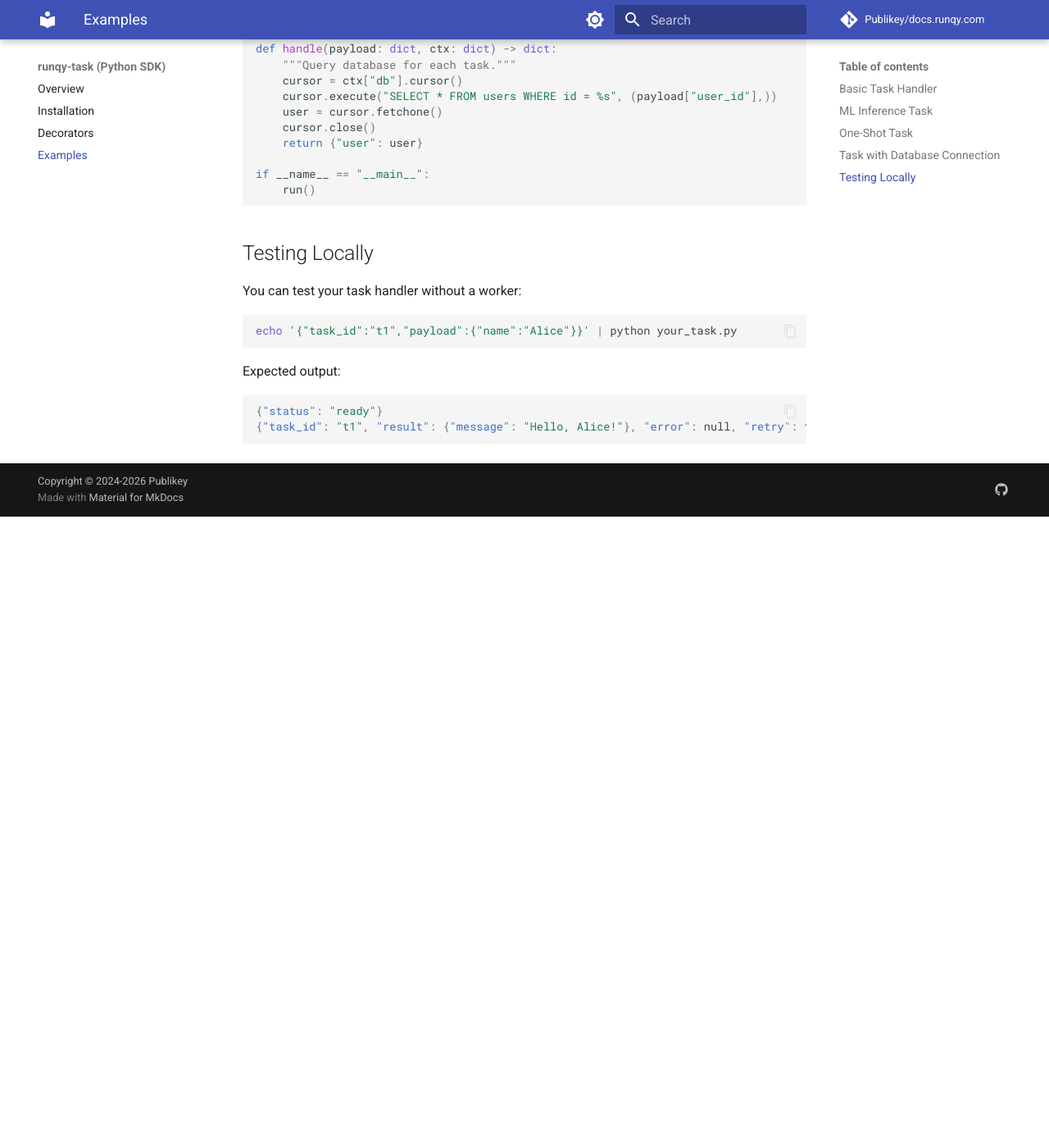
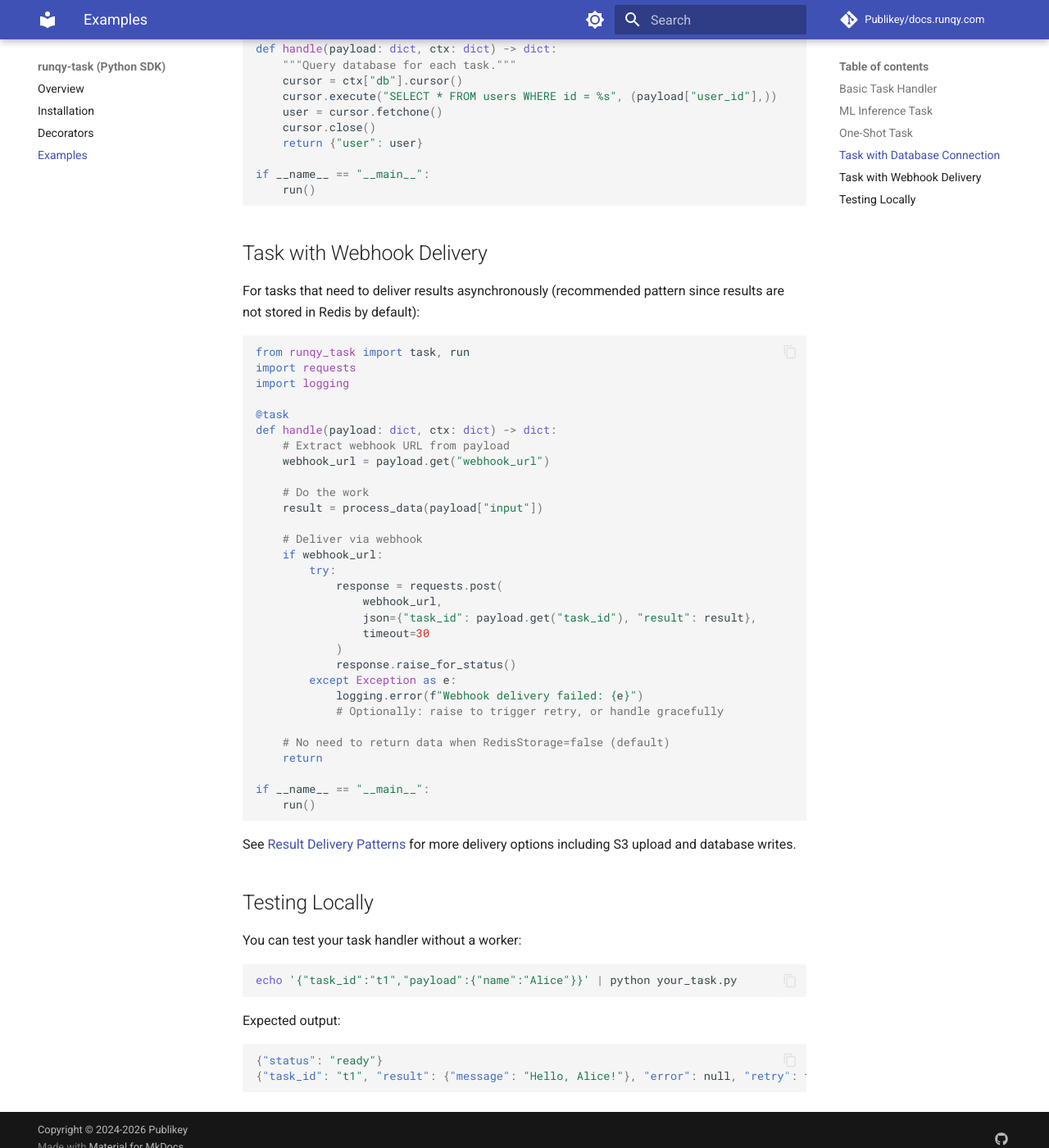
Before and after one commit to Publikey/docs.runqy.com, an MkDocs documentation site: the page built from docs/python-sdk/examples.md, in a window 1280 px wide and 1400 px high, scrolled down 1701 px. Shown: the whole window at 82% size. Built offline with MkDocs 1.6.1 and Material for MkDocs 9.7.7, drawn with Linux system fonts in a browser that asks for light colours; comment, search, counter and statistics services are not loaded; before the commit the page ends 2331 px from its top, so only the background shows below that.

Commit message:
Add: result delivery

````diff
--- a/docs/python-sdk/examples.md
+++ b/docs/python-sdk/examples.md
@@ -89,6 +89,45 @@ if __name__ == "__main__":
     run()
 ```
 
+## Task with Webhook Delivery
+
+For tasks that need to deliver results asynchronously (recommended pattern since results are not stored in Redis by default):
+
+```python
+from runqy_task import task, run
+import requests
+import logging
+
+@task
+def handle(payload: dict, ctx: dict) -> dict:
+    # Extract webhook URL from payload
+    webhook_url = payload.get("webhook_url")
+
+    # Do the work
+    result = process_data(payload["input"])
+
+    # Deliver via webhook
+    if webhook_url:
+        try:
+            response = requests.post(
+                webhook_url,
+                json={"task_id": payload.get("task_id"), "result": result},
+                timeout=30
+            )
+            response.raise_for_status()
+        except Exception as e:
+            logging.error(f"Webhook delivery failed: {e}")
+            # Optionally: raise to trigger retry, or handle gracefully
+
+    # No need to return data when RedisStorage=false (default)
+    return
+
+if __name__ == "__main__":
+    run()
+```
+
+See [Result Delivery Patterns](../guides/result-delivery.md) for more delivery options including S3 upload and database writes.
+
 ## Testing Locally
 
 You can test your task handler without a worker:
--- a/mkdocs.yml
+++ b/mkdocs.yml
@@ -86,6 +86,7 @@ nav:
   - Guides:
       - Local Development: guides/local-development.md
       - Enqueueing Tasks: guides/enqueueing-tasks.md
+      - Result Delivery: guides/result-delivery.md
       - Vaults (Secrets): guides/vaults.md
       - Monitoring: guides/monitoring.md
 
````
Also changed, not shown: docs/guides/enqueueing-tasks.md (+8 -1 lines), docs/guides/result-delivery.md (added, +277 -0 lines), docs/worker/configuration.md (+1 -0 lines).
